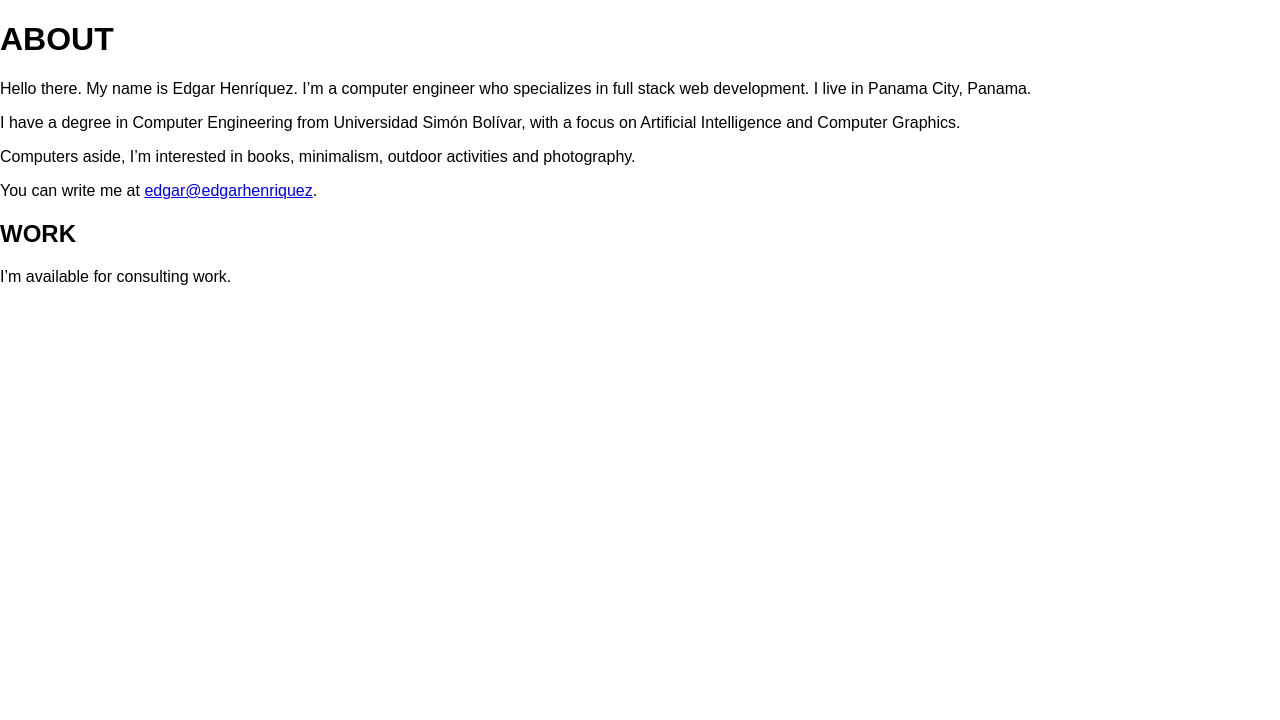
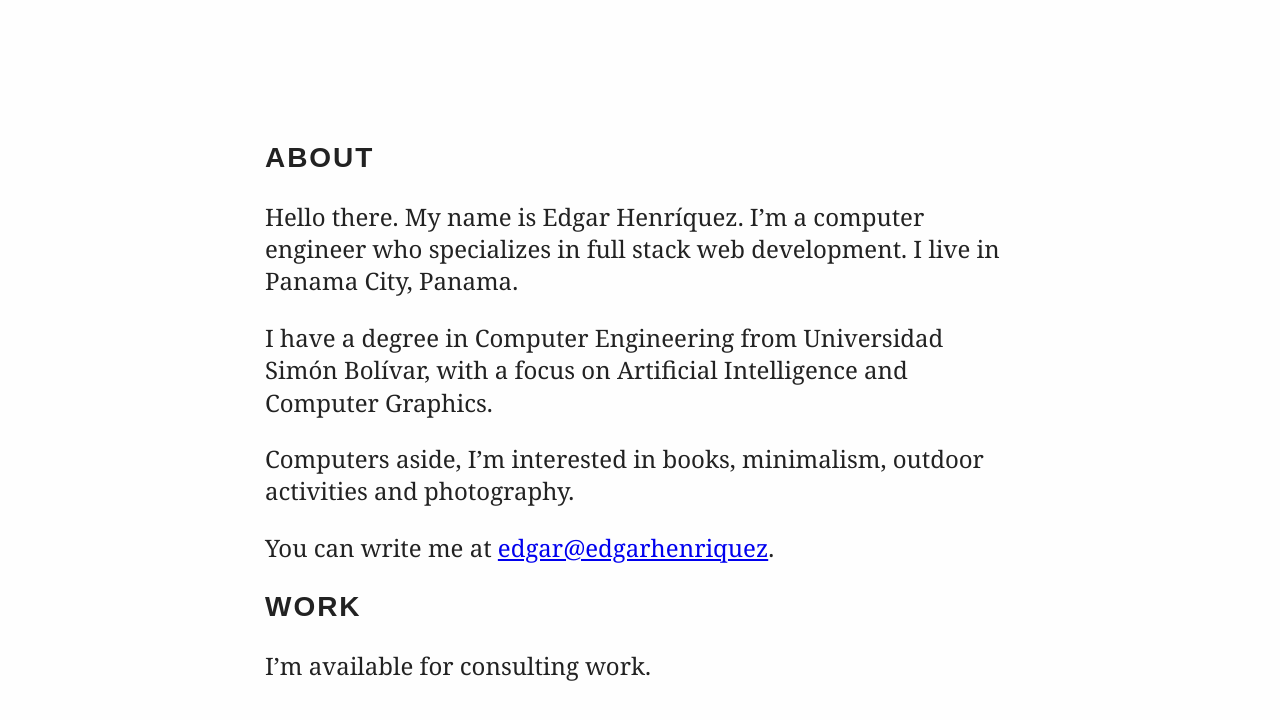
Before and after one commit to edgarhenriquez/edgarhenriquez.github.com, a Jekyll site: the page built from index.md, in a window 1280 px wide. Shown: the top 720 px of the page. Built offline with Jekyll 4.4.1, drawn with Linux system fonts in a browser that asks for light colours.

Commit message:
Add wrapper to default layout.
Added basic styles for typography and homepage.

```diff
--- a/_layouts/default.html
+++ b/_layouts/default.html
@@ -17,7 +17,11 @@
 
   <body class="{{ page.custom_class }}">
 
-    {{ content }}
+    <div class="wrapper">
+
+      {{ content }}
+
+    </div>
 
   </body>
 </html>
--- /dev/null
+++ b/_sass/_home.scss
@@ -0,0 +1,8 @@
+.home {
+  h1,
+  h2 {
+    font-size: 28px;
+    letter-spacing: 0.07em;
+    color: $site-body-color;
+  }
+}
--- /dev/null
+++ b/_sass/_typography.scss
@@ -0,0 +1,26 @@
+/*
+  TYPOGRAPHY
+*/
+
+$site-headings-family: sans-serif;
+$site-headings-color: orange;
+
+$site-body-family: georgia, serif;
+$site-body-color: #222;
+
+html {
+  font-family: $site-body-family;
+  font-size: 24px;
+  line-height: 1.35;
+  color: $site-body-color;
+}
+
+h1,
+h2,
+h3,
+h4,
+h5,
+h6 {
+  font-family: $site-headings-family;
+  color: $site-headings-color;
+}
--- a/public/css/main.scss
+++ b/public/css/main.scss
@@ -2,4 +2,28 @@
   # The meat of this site's style.
 ---
 
+$site-bg-color: #fefefe;
+$max-body-width: 750px;
+
 @import "normalize";
+@import "typography";
+@import "home";
+
+html,
+body {
+  background-color: $site-bg-color;
+}
+
+body {
+  padding: 20px;
+
+  @media only screen
+  and (min-width: 768px) {
+    padding-top: 120px;
+  }
+}
+
+.wrapper {
+  max-width: $max-body-width;
+  margin: 0 auto;
+}
```
